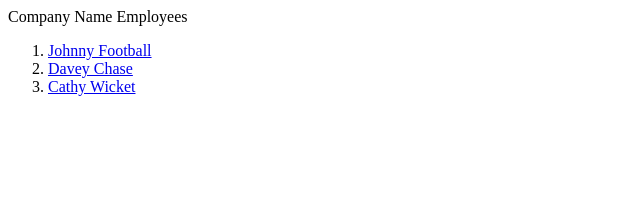
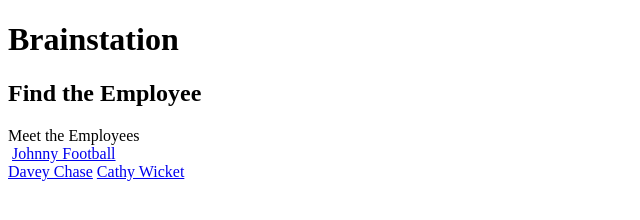
Before and after one commit to lindaHeartPython/employee-index, a plain HTML site: page index.html in a window 1280 px wide. Shown: the whole page, without its empty margins (0-640 px from the left). Drawn offline with Linux system fonts and the light colour scheme.

Commit message:
Add header and footer html

```diff
--- a/index.html
+++ b/index.html
@@ -6,19 +6,38 @@
 </head>
 <body>
 
-<div>Company Name Employees
-  <ol>
-    <li>
+<head>
+  <div class="instagram-image"><div>
+  <h1>Brainstation</h1>
+</head>
+
+<div class="container">
+
+  <h2>Find the Employee</h2>
+
+  <div>Meet the Employees</div>
+
+    <section> <!-- Left employee -->
+      <img src="">
       <a href="employees/johnny_football.html">Johnny Football</a>
-    </li>
-    <li>
-      <a href="employees/davey_chase.html">Davey Chase</a>
-    </li>
-    <li>
-      <a href="employees/cathy_wicket.html">Cathy Wicket</a>
-    </li>
-  </ol>
-</div>
+    </section> <!-- end Left employee -->
+    <section> <!-- Centre employee -->
+
+    </section> <!-- end Centre employee -->
+      <section> <!-- Right employee -->
+
+    </section> <!-- end Right employee -->
+
+
+
+        <a href="employees/davey_chase.html">Davey Chase</a>
+
+        <a href="employees/cathy_wicket.html">Cathy Wicket</a>
+
+ </div><!-- End of content div -->
+<footer>
+  <!-- For black bottom bar -->
+</footer>
 
 </body>
 </html>
```
